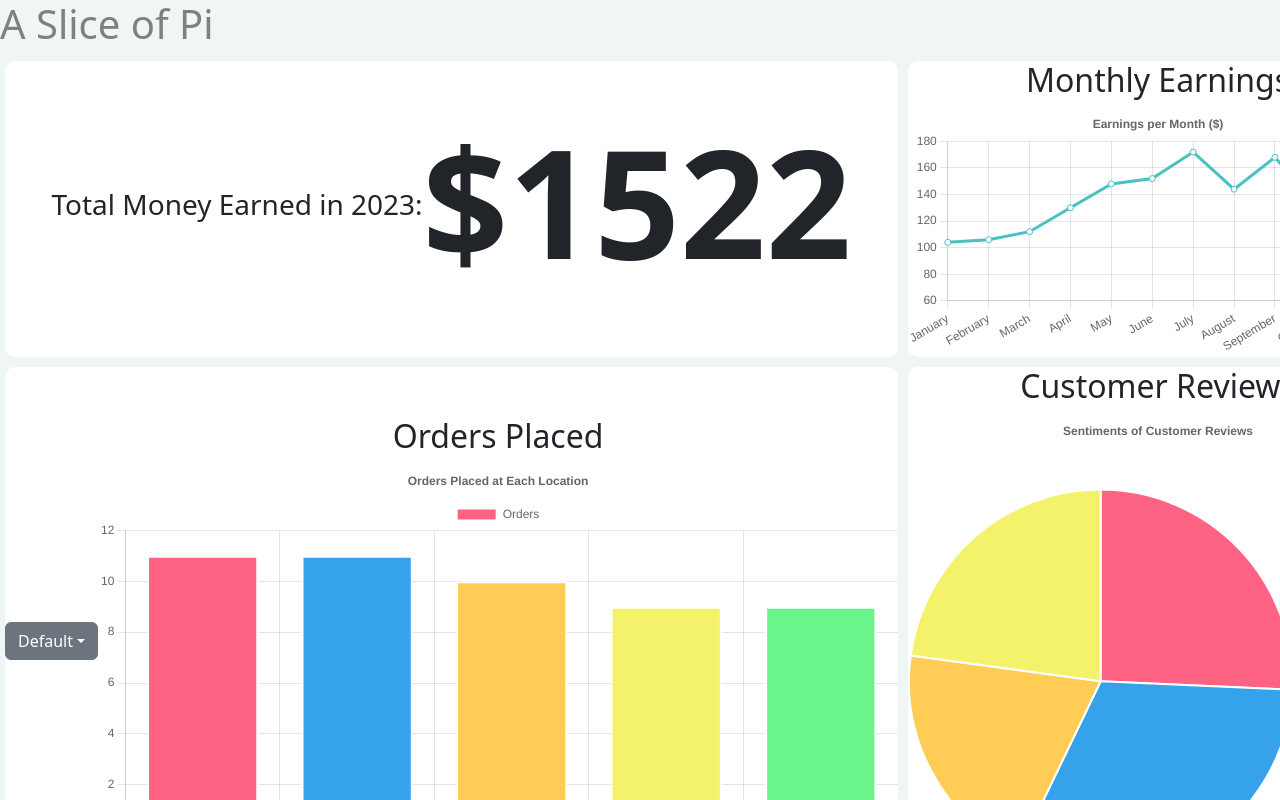
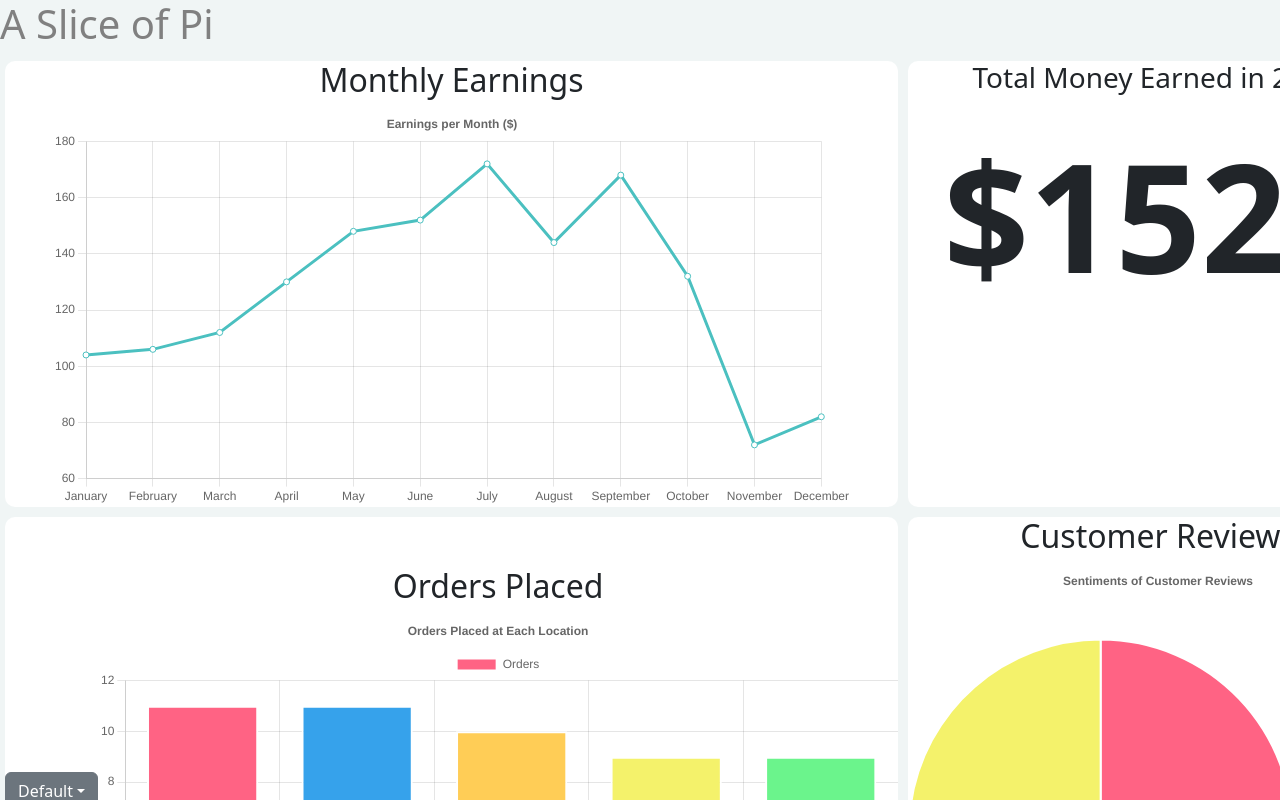
Before and after one commit to 3r1cZ/OutStem2024, a React (Vite) app: page / in a window 1280 px wide. Shown: the top 800 px of the page. Built offline with nearby package versions, Linux system fonts and the light colour scheme.

Commit message:
Update layout

```diff
--- a/src/css/Home.css
+++ b/src/css/Home.css
@@ -15,6 +15,13 @@
   grid-template-columns: auto auto;
 }
 
+.counter-container {
+  background-color: white;
+  border-radius: 10px;
+  margin: 5px;
+  text-align: center;
+}
+
 .graph-container {
   background-color: white;
   border-radius: 10px;
@@ -26,7 +33,7 @@
 }
 
 .earnings-graph {
-  width: 500px;
+  width: 800px;
 }
 
 .review-graph {
@@ -37,7 +44,12 @@
   width: 800px;
 }
 
-.earnings-text {
+.dollar-text {
+  display: flex;
+  justify-content: center;
+}
+
+.dollar-sign {
   font-size: 150px;
   font-weight: bold;
 }
--- a/src/pages/Home.tsx
+++ b/src/pages/Home.tsx
@@ -220,21 +220,25 @@ const Home = ({ reviewData, orderData, pricingData }: Props) => {
           </div>
           <div className="display-data">
             <div className="graph-container">
-              <h3>Total Money Earned in 2023:</h3>
-              <p className="earnings-text">$</p>
-              <AnimationCounter
-                from={0}
-                to={getEarningsForYear()}
-                className="earnings-text"
-              ></AnimationCounter>
-            </div>
-            <div className="graph-container">
               <LineChart
                 chartTitle="Monthly Earnings"
                 chartData={earningData("Earnings", ["white"])}
                 chartText="Earnings per Month ($)"
                 className="earnings-graph"
               ></LineChart>
+            </div>
+            <div className="counter-container">
+              <div>
+                <h3>Total Money Earned in 2023:</h3>
+              </div>
+              <div className="dollar-text">
+                <p className="dollar-sign">$</p>
+                <AnimationCounter
+                  from={0}
+                  to={getEarningsForYear()}
+                  className="dollar-sign"
+                ></AnimationCounter>
+              </div>
             </div>
             <div className="graph-container">
               <Dropdown
```
